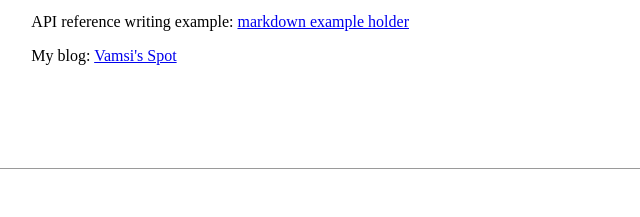
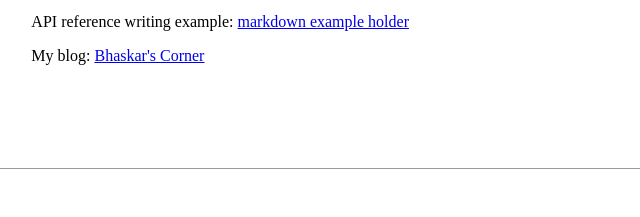
Before and after one commit to DBVamsi/CV, a plain HTML site: page index.html in a window 1280 px wide. Shown: the part 216-433 px from the top of the page, 320-960 px from the left. Drawn offline with Linux system fonts and the light colour scheme.

Commit message:
updated index
updated index to update the blog address

```diff
--- a/index.html
+++ b/index.html
@@ -24,7 +24,7 @@
         <p>github page: <a href="https://github.com/DBVamsi" target="_blank">DBVamsi</a> </p>
         <p>API reference writing example: <a href="https://dbvamsi.github.io/markdown/" target="_blank">markdown example
             holder</a></p>
-        <p>My blog: <a href="https://pockettourer.blogspot.com/" target="_blank">Vamsi's Spot</a></p>
+        <p>My blog: <a href="https://bhaskarscorner.wordpress.com/" target="_blank">Bhaskar's Corner</a></p>
       </td>
     </tr>
     <tr>
```
